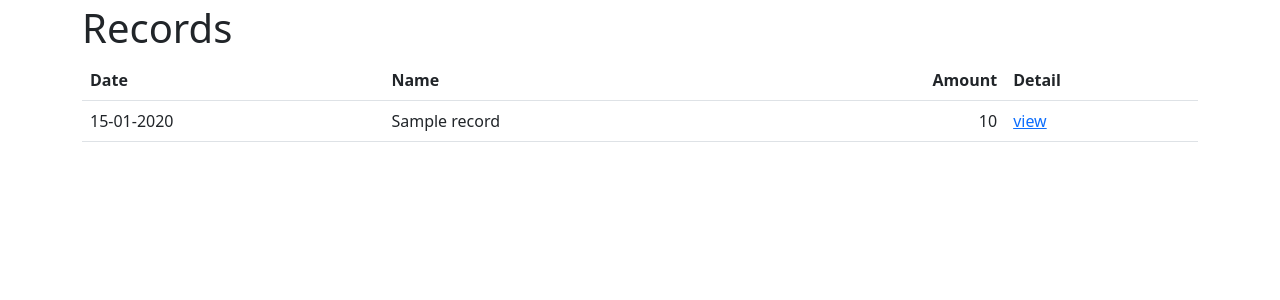
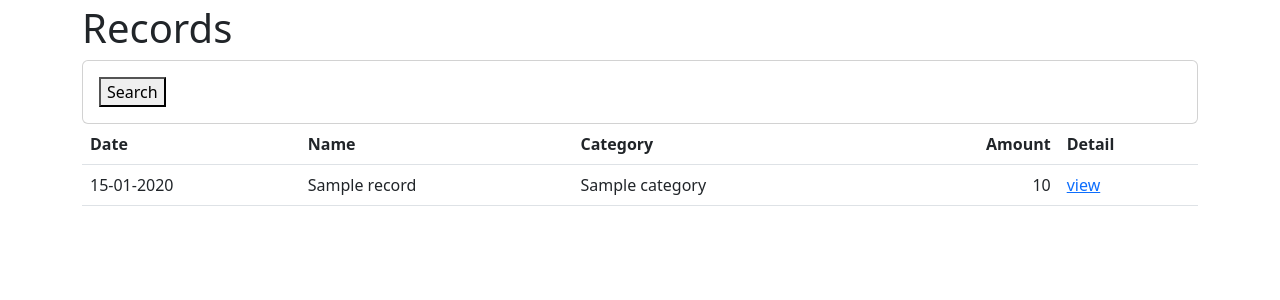
Before and after one commit to yyi-t/expense_tracker, a Django app: template expense_tracker/templates/tracker/record_list.html in a window 1280 px wide. Shown: the part 56-356 px from the top of the page. Run offline with Django 5.2, Linux system fonts and the light colour scheme; the template is opened without the code that fills it: most values are stand-ins (such as "Sample title", 1, 10 or a date in 2020); some libraries are stand-ins or nearby versions.

Commit message:
Add filter to record list template.

```diff
--- a/expense_tracker/templates/tracker/record_list.html
+++ b/expense_tracker/templates/tracker/record_list.html
@@ -7,11 +7,18 @@
 {% endblock title %}
 {% block content %}
   <h1>Records</h1>
+  <div class="card card-body">
+    <form method="get">
+      {{ RecordFilter.form.as_p }}
+      <button class="btn-primary" type="submit">Search</button>
+    </form>
+  </div>
   <table class="table">
     <thead>
       <tr>
         <th scope="col">Date</th>
         <th scope="col">Name</th>
+        <th scope="col">Category</th>
         <th scope="col" class="text-end">Amount</th>
         <th scope="col">Detail</th>
       </tr>
@@ -21,6 +28,7 @@
         <tr>
           <td>{{ record.date|date:'d-m-Y' }}</td>
           <td>{{ record.name }}</td>
+          <td>{{ record.category.name }}</td>
           <td class="text-end">{{ record.amount }}</td>
           <td>
             <a href="{% url 'tracker:record-detail' record.pk %}">view</a>
```
Also changed, not shown: expense_tracker/tracker/filters.py (added, +14 -0 lines), expense_tracker/tracker/views.py (+6 -3 lines).
